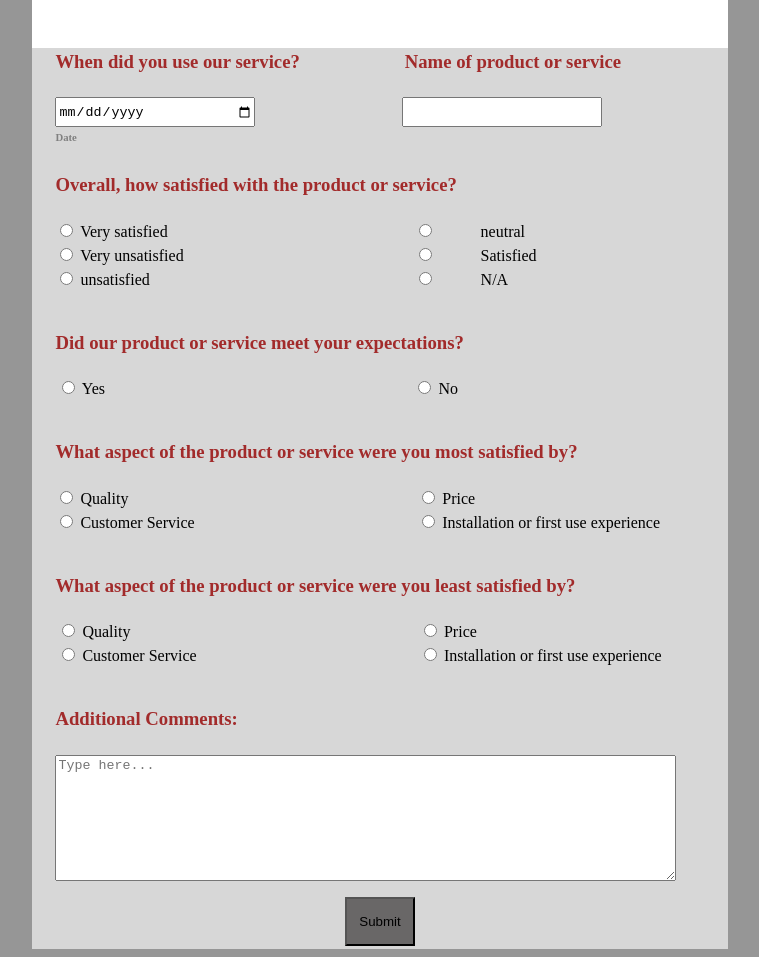
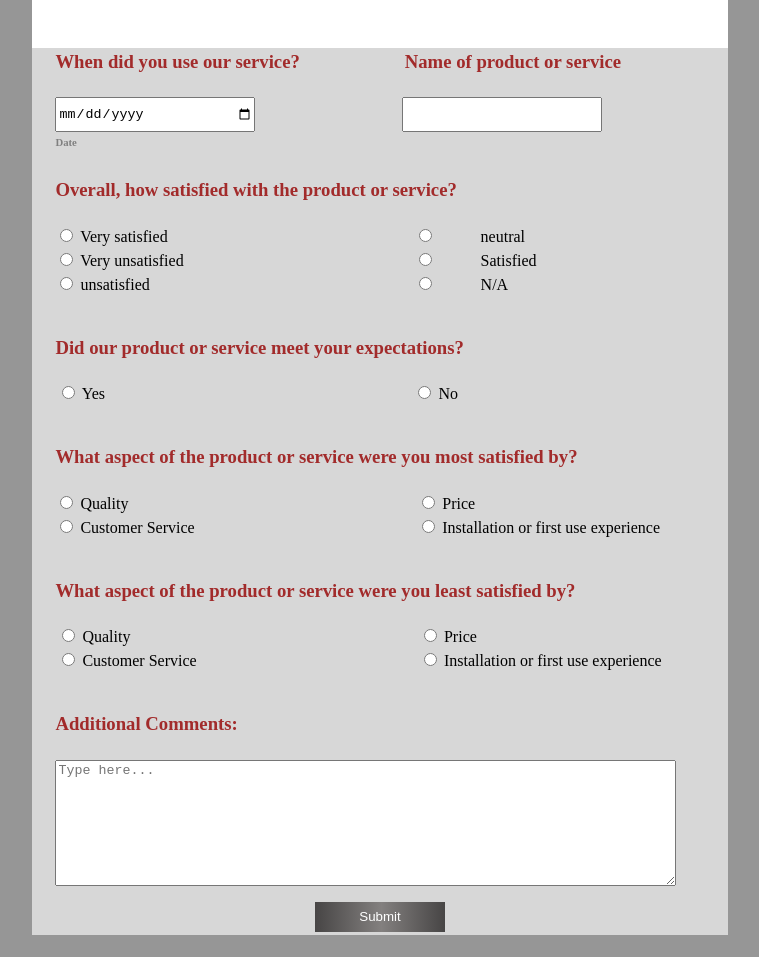
Before and after one commit to JicksonHD/CSC_443_Assg1, a plain HTML site: page index.html in a window 1280 px wide. Shown: the part 96-1053 px from the top of the page, without its empty margins (260-1019 px from the left). Drawn offline with Linux system fonts and the light colour scheme.

Commit message:
Finale adjustments

```diff
--- a/style.css
+++ b/style.css
@@ -2,6 +2,8 @@
 .color-red{
     color: rgb(162, 43, 43);
 }
+
+
 
 .color-grey{
     color: grey;
@@ -38,7 +40,7 @@
 
 .input-size{
     width: 200px;
-    height:30px;
+    height: 35px;
 }
 
 .padding-to-left{
@@ -54,8 +56,20 @@
     color:darkgrey;
 }
 
+.button {
+    border: none;
+    background-color: rgb(59, 58, 58);
+    background-image: linear-gradient(to right, #474545 0%, #83807f 51%, #474545 100%);
+    color: white;
+    text-align: center;
+    text-decoration: none;
+    cursor: pointer;
+    height: 30px;
+    width: 130px;
+}
 
-.button-middle{
+
+/* .button-middle{
 
   height: 200px;
   position: relative;
@@ -64,7 +78,7 @@
   top: 50%;
   -ms-transform: translateY(-50%);
   transform: translateY(-50%);
-}
+} */
 
 .flex-container {
     margin-top: 10px;
@@ -73,10 +87,10 @@
     align-items: center;
 }
 
-.button{
+/* .button{
     padding: 15px 12px;
     background-color: rgb(105, 103, 103);
-}
+} */
 
 .first-header1{
 
```
